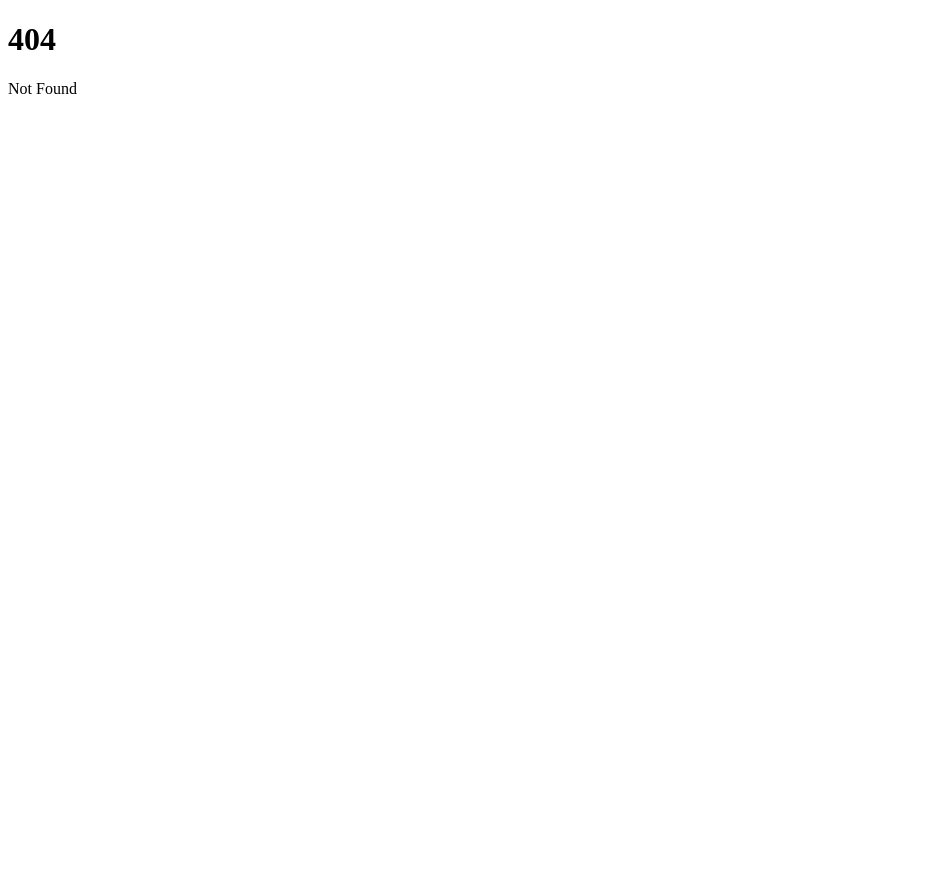
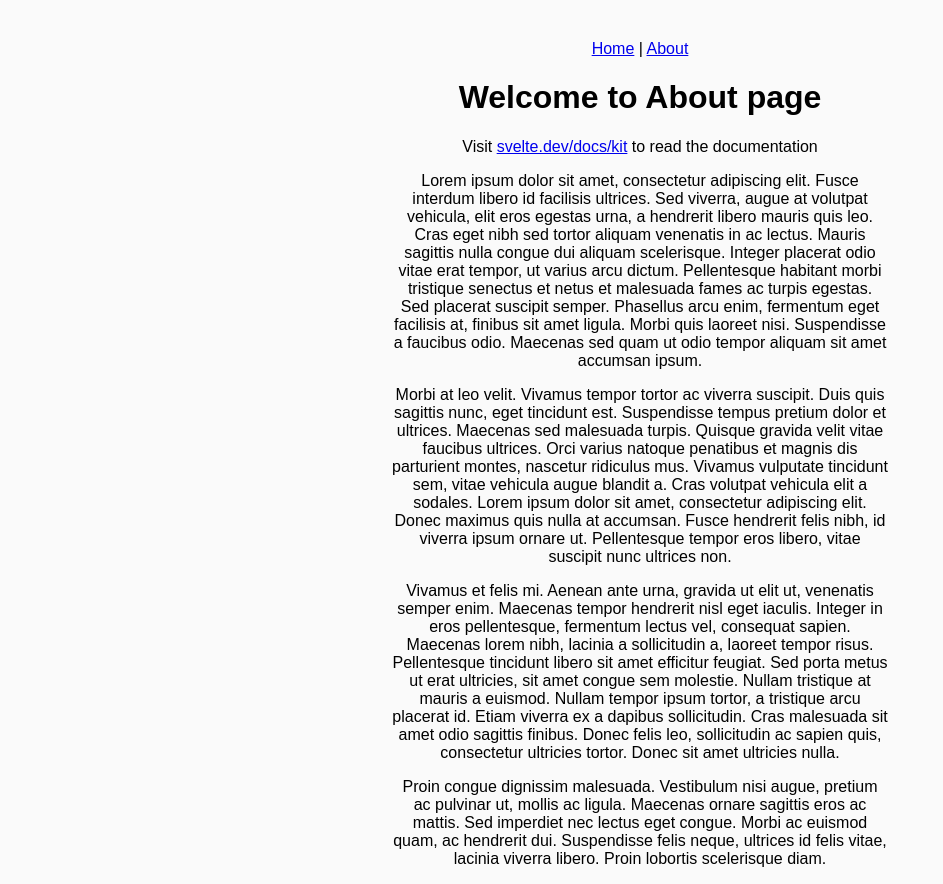
Before and after one commit to triphora/govaifiles.org, a SvelteKit app in the folder frontend/: page /about in a window 1280 px wide. Before the commit this address had no page. Shown: the top 884 px of the page, without its empty margins (0-943 px from the left). Before the commit the page ends 800 px from the top, so only its background shows below. Built offline with nearby package versions, Linux system fonts and the light colour scheme.

Commit message:
basic skeleton nav

```diff
--- /dev/null
+++ b/frontend/src/app.css
@@ -0,0 +1,9 @@
+* {
+	text-align: center;
+	font-family: 'Liberation Sans', -apple-system, BlinkMacSystemFont, 'Segoe UI', Roboto, 'Helvetica Neue', Arial, sans-serif;
+}
+
+body {
+	background-color: #FAFAFA;
+	padding: 1rem 30%;
+}
--- a/frontend/src/app.html
+++ b/frontend/src/app.html
@@ -6,6 +6,10 @@
 		%sveltekit.head%
 	</head>
 	<body data-sveltekit-preload-data="hover">
+		<nav>
+			<p></p>
+			<p><a href="/"}>Home</a> | <a href="/about">About</a></p>
+		</nav>
 		<div style="display: contents">%sveltekit.body%</div>
 	</body>
 </html>
--- a/frontend/src/routes/+layout.svelte
+++ b/frontend/src/routes/+layout.svelte
@@ -2,6 +2,7 @@
 	import favicon from '$lib/assets/favicon.svg';
 
 	let { children } = $props();
+  import "../app.css";
 </script>
 
 <svelte:head>
--- a/frontend/src/routes/+page.svelte
+++ b/frontend/src/routes/+page.svelte
@@ -1,2 +1,5 @@
-<h1>Welcome to SvelteKit</h1>
+<script>
+</script>
+
+<h1>Welcome to Homepage</h1>
 <p>Visit <a href="https://svelte.dev/docs/kit">svelte.dev/docs/kit</a> to read the documentation</p>
--- /dev/null
+++ b/frontend/src/routes/about/+page.svelte
@@ -0,0 +1,11 @@
+<h1>Welcome to About page</h1>
+<p>Visit <a href="https://svelte.dev/docs/kit">svelte.dev/docs/kit</a> to read the documentation</p>
+<p>Lorem ipsum dolor sit amet, consectetur adipiscing elit. Fusce interdum libero id facilisis ultrices. Sed viverra, augue at volutpat vehicula, elit eros egestas urna, a hendrerit libero mauris quis leo. Cras eget nibh sed tortor aliquam venenatis in ac lectus. Mauris sagittis nulla congue dui aliquam scelerisque. Integer placerat odio vitae erat tempor, ut varius arcu dictum. Pellentesque habitant morbi tristique senectus et netus et malesuada fames ac turpis egestas. Sed placerat suscipit semper. Phasellus arcu enim, fermentum eget facilisis at, finibus sit amet ligula. Morbi quis laoreet nisi. Suspendisse a faucibus odio. Maecenas sed quam ut odio tempor aliquam sit amet accumsan ipsum.</p>
+
+<p>Morbi at leo velit. Vivamus tempor tortor ac viverra suscipit. Duis quis sagittis nunc, eget tincidunt est. Suspendisse tempus pretium dolor et ultrices. Maecenas sed malesuada turpis. Quisque gravida velit vitae faucibus ultrices. Orci varius natoque penatibus et magnis dis parturient montes, nascetur ridiculus mus. Vivamus vulputate tincidunt sem, vitae vehicula augue blandit a. Cras volutpat vehicula elit a sodales. Lorem ipsum dolor sit amet, consectetur adipiscing elit. Donec maximus quis nulla at accumsan. Fusce hendrerit felis nibh, id viverra ipsum ornare ut. Pellentesque tempor eros libero, vitae suscipit nunc ultrices non.</p>
+
+<p>Vivamus et felis mi. Aenean ante urna, gravida ut elit ut, venenatis semper enim. Maecenas tempor hendrerit nisl eget iaculis. Integer in eros pellentesque, fermentum lectus vel, consequat sapien. Maecenas lorem nibh, lacinia a sollicitudin a, laoreet tempor risus. Pellentesque tincidunt libero sit amet efficitur feugiat. Sed porta metus ut erat ultricies, sit amet congue sem molestie. Nullam tristique at mauris a euismod. Nullam tempor ipsum tortor, a tristique arcu placerat id. Etiam viverra ex a dapibus sollicitudin. Cras malesuada sit amet odio sagittis finibus. Donec felis leo, sollicitudin ac sapien quis, consectetur ultricies tortor. Donec sit amet ultricies nulla.</p>
+
+<p>Proin congue dignissim malesuada. Vestibulum nisi augue, pretium ac pulvinar ut, mollis ac ligula. Maecenas ornare sagittis eros ac mattis. Sed imperdiet nec lectus eget congue. Morbi ac euismod quam, ac hendrerit dui. Suspendisse felis neque, ultrices id felis vitae, lacinia viverra libero. Proin lobortis scelerisque diam.</p>
+
+<p>Orci varius natoque penatibus et magnis dis parturient montes, nascetur ridiculus mus. Integer nibh mauris, blandit consectetur faucibus a, efficitur a lacus. Nunc euismod quam quis tellus luctus, sit amet tincidunt leo lacinia. Nullam tincidunt et urna et ultricies. Interdum et malesuada fames ac ante ipsum primis in faucibus. Curabitur sollicitudin, orci vel rhoncus pulvinar, felis velit congue odio, vitae commodo nunc ex eget leo. Maecenas lacinia nibh sit amet lectus aliquet tincidunt. Quisque scelerisque posuere blandit. Pellentesque sodales tellus nec elementum efficitur.</p>
```
Also changed, not shown: 1 other file (tests, documents, lock files or other folders).
